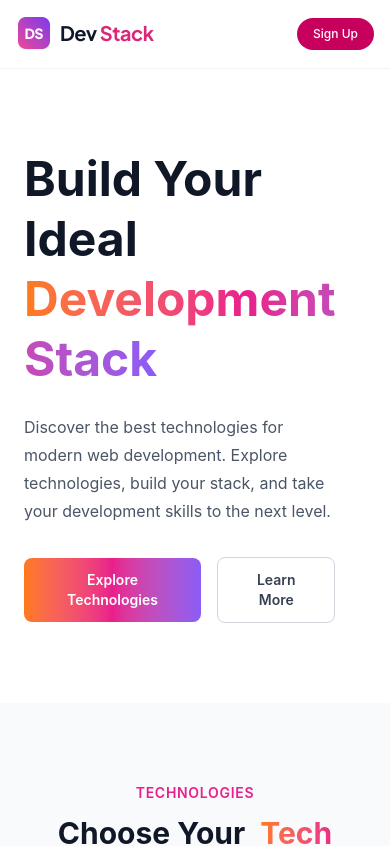
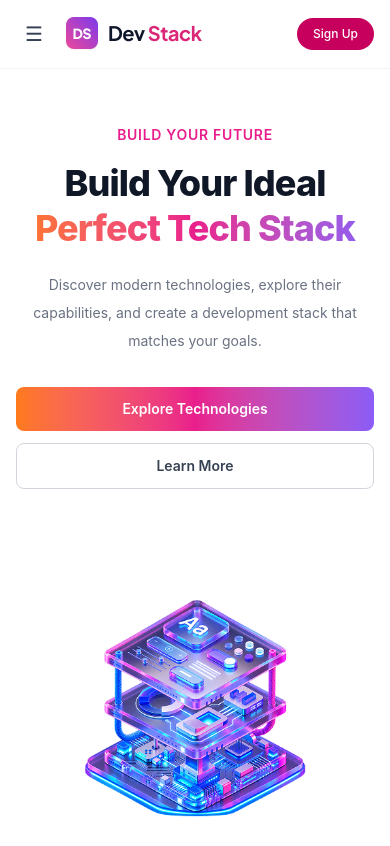
Before and after one commit to Jibon369-cyber/My-react-assignment-6, a React (Vite) app: page / in a window 390 px wide. Shown: the top 846 px of the page. Built offline with nearby package versions, Linux system fonts and the light colour scheme.

Commit message:
add mobile menu

```diff
--- a/src/Components/Hero/Hero.tsx
+++ b/src/Components/Hero/Hero.tsx
@@ -2,38 +2,51 @@ import bannerStack from "../../assets/banner-stack.png";
 
 export default function Hero() {
   return (
-    <section className='bg-white'>
-      <div className='container mx-auto flex max-w-6xl items-center justify-between gap-12 px-6 py-20'>
-        <div className='max-w-xl'>
-          <h1 className='text-5xl font-bold leading-tight text-gray-900'>
+    <section className='overflow-hidden bg-white'>
+      <div className='mx-auto grid max-w-6xl items-center gap-10 px-4 py-14 sm:px-6 sm:py-6 lg:grid-cols-2 lg:gap-12 lg:py-8'>
+        {/* Content */}
+        <div className='text-center lg:text-left'>
+          <p className='text-sm font-semibold uppercase tracking-wider text-brand-pink'>
+            Build Your Future
+          </p>
+
+          <h1 className='mt-4 text-4xl font-extrabold leading-tight tracking-tight text-gray-900 sm:text-5xl lg:text-6xl'>
             Build Your Ideal
-            <span className='ml-3 bg-linear-to-r from-brand-orange via-brand-pink to-brand-violet bg-clip-text text-transparent'>
-              {" "}
-              Development Stack
+            <span className='block bg-linear-to-r from-brand-orange via-brand-pink to-brand-violet bg-clip-text text-transparent'>
+              Perfect Tech Stack
             </span>
           </h1>
 
-          <p className='mt-6 max-w-lg text-base leading-7 text-gray-600'>
-            Discover the best technologies for modern web development. Explore
-            technologies, build your stack, and take your development skills to
-            the next level.
+          <p className='mx-auto mt-5 max-w-xl text-sm leading-7 text-gray-500 sm:text-base lg:mx-0'>
+            Discover modern technologies, explore their capabilities, and create
+            a development stack that matches your goals.
           </p>
-          <div className='mt-8 flex items-center gap-4'>
-            <button className='rounded-lg bg-linear-to-r from-brand-orange via-brand-pink to-brand-violet px-6 py-3 text-sm font-semibold text-white transition hover:opacity-90'>
+
+          {/* Buttons */}
+          <div className='mt-8 flex flex-col gap-3 sm:flex-row sm:justify-center lg:justify-start'>
+            <a
+              href='#technologies'
+              className='rounded-lg bg-linear-to-r from-brand-orange via-brand-pink to-brand-violet px-6 py-3 text-sm font-semibold text-white transition hover:opacity-90'>
               Explore Technologies
-            </button>
-            <button className='rounded-lg border border-gray-300 px-6 py-3 text-sm font-semibold text-gray-700 transition hover:border-brand-pink hover:text-brand-pink'>
+            </a>
+
+            <a
+              href='#about'
+              className='rounded-lg border border-gray-300 px-6 py-3 text-sm font-semibold text-gray-700 transition hover:bg-gray-50'>
               Learn More
-            </button>
+            </a>
           </div>
         </div>
 
-        <div className='flex-1'>
-          <img
-            src={bannerStack}
-            alt='banner'
-            className='w-full max-w-lg object-contain'
-          />
+        {/* Banner */}
+        <div className='flex justify-center lg:justify-end'>
+          <div className='w-full max-w-lg overflow-hidden'>
+            <img
+              src={bannerStack}
+              alt='Development technology illustration'
+              className='h-auto w-full object-cover'
+            />
+          </div>
         </div>
       </div>
     </section>
--- /dev/null
+++ b/src/Components/Layout/MobileMenu.tsx
@@ -0,0 +1,61 @@
+interface MobileMenuProps {
+  isOpen: boolean;
+  onClose: () => void;
+}
+
+const links = [
+  {
+    label: "Home",
+    href: "#",
+  },
+  {
+    label: "Technologies",
+    href: "#technologies",
+  },
+  {
+    label: "Projects",
+    href: "#projects",
+  },
+  {
+    label: "About",
+    href: "#about",
+  },
+  {
+    label: "Contact",
+    href: "#contact",
+  },
+];
+
+export default function MobileMenu({ isOpen, onClose }: MobileMenuProps) {
+  if (!isOpen) {
+    return null;
+  }
+
+  return (
+    <div className='border-t border-gray-100 bg-white lg:hidden'>
+      <nav className='mx-auto max-w-6xl px-4 py-4 sm:px-6'>
+        <div className='flex flex-col'>
+          {links.map((link) => (
+            <a
+              key={link.label}
+              href={link.href}
+              onClick={onClose}
+              className='border-b border-gray-100 py-3 text-sm font-medium text-gray-700 transition hover:text-brand-pink'>
+              {link.label}
+            </a>
+          ))}
+
+          <div className='mt-4 flex gap-3'>
+            <button className='flex-1 rounded-lg px-4 py-2.5 text-sm font-semibold text-gray-700'>
+              Sign In
+            </button>
+
+            <button className='flex-1 rounded-lg bg-linear-to-r from-brand-orange via-brand-pink to-brand-violet px-4 py-2.5 text-sm font-semibold text-white'>
+              Sign Up
+            </button>
+          </div>
+        </div>
+      </nav>
+    </div>
+  );
+}
--- a/src/Components/Layout/Navbar.tsx
+++ b/src/Components/Layout/Navbar.tsx
@@ -1,11 +1,39 @@
+import { useState } from "react";
 import logoText from "../../assets/logo-text.png";
+import MobileMenu from "./MobileMenu";
 
 export default function Navbar() {
+  const [isMobileMenuOpen, setIsMobileMenuOpen] = useState(false);
+
+  const handleCloseMenu = () => {
+    setIsMobileMenuOpen(false);
+  };
+
+
   return (
     <header className='sticky top-0 z-50 border-b border-gray-100 bg-white'>
       <nav className='container mx-auto flex max-w-6xl items-center justify-between px-4 py-4'>
-        <div>
-          <img src={logoText} alt='Logo' />
+
+
+        <div className='flex items-center gap-3'>
+          {/* Hamburger */}
+          <button
+            type='button'
+            onClick={() => setIsMobileMenuOpen((previous) => !previous)}
+            className='flex h-9 w-9 items-center justify-center rounded-lg text-gray-700 hover:bg-gray-100 md:hidden'
+            aria-label={isMobileMenuOpen ? "Close menu" : "Open menu"}
+            aria-expanded={isMobileMenuOpen}>
+            {isMobileMenuOpen ? (
+              <span className='text-2xl leading-none'>×</span>
+            ) : (
+              <span className='text-xl leading-none'>☰</span>
+            )}
+          </button>
+
+          {/* Logo */}
+          <a href='#'>
+            <img src={logoText} alt='Dev Stack' className='h-auto w-auto' />
+          </a>
         </div>
 
         <div className='hidden items-center gap-6 md:flex'>
@@ -47,6 +75,8 @@ export default function Navbar() {
           </button>
         </div>
       </nav>
+
+      <MobileMenu isOpen={isMobileMenuOpen} onClose={handleCloseMenu} />
     </header>
   );
 }
```
